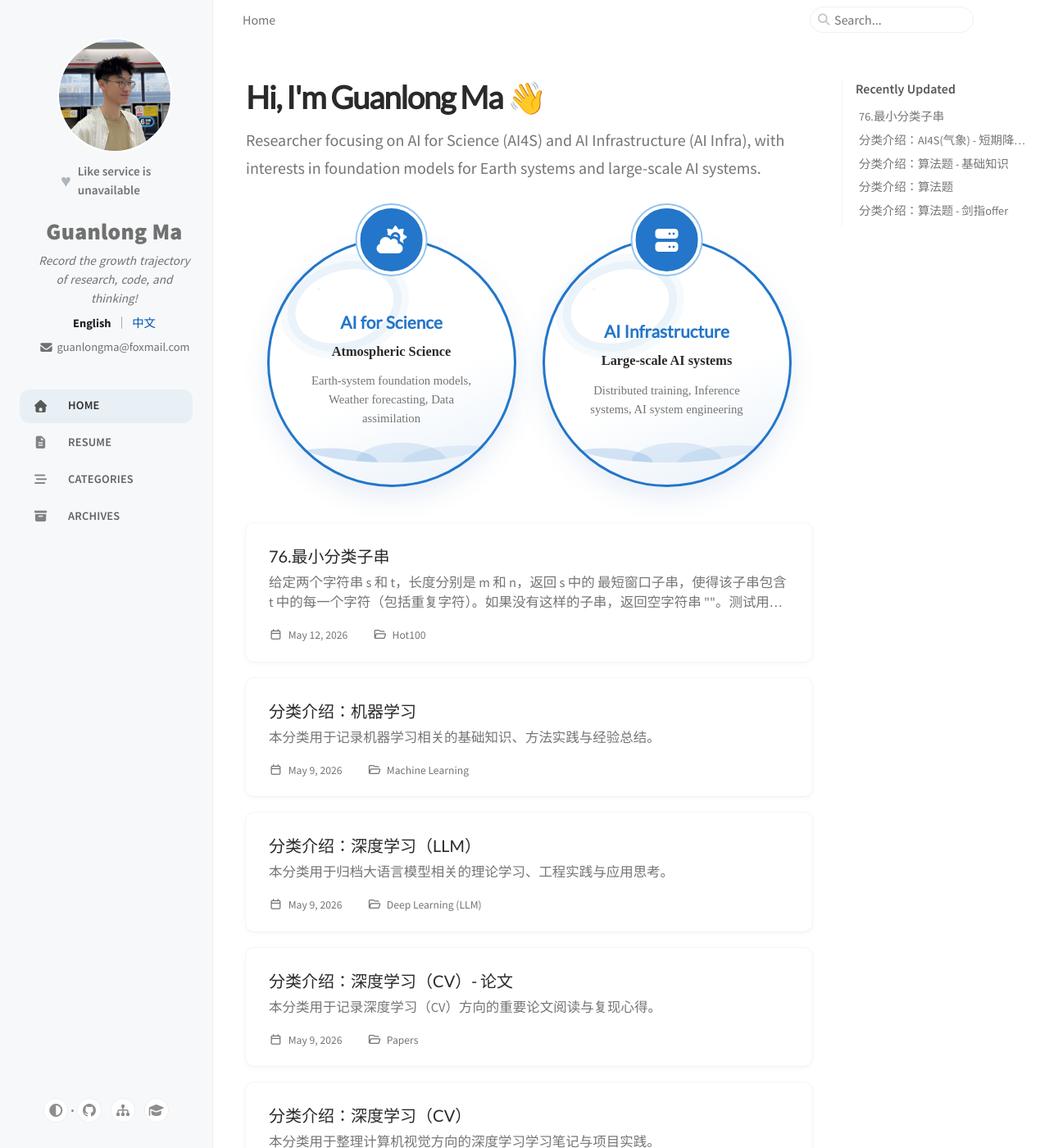
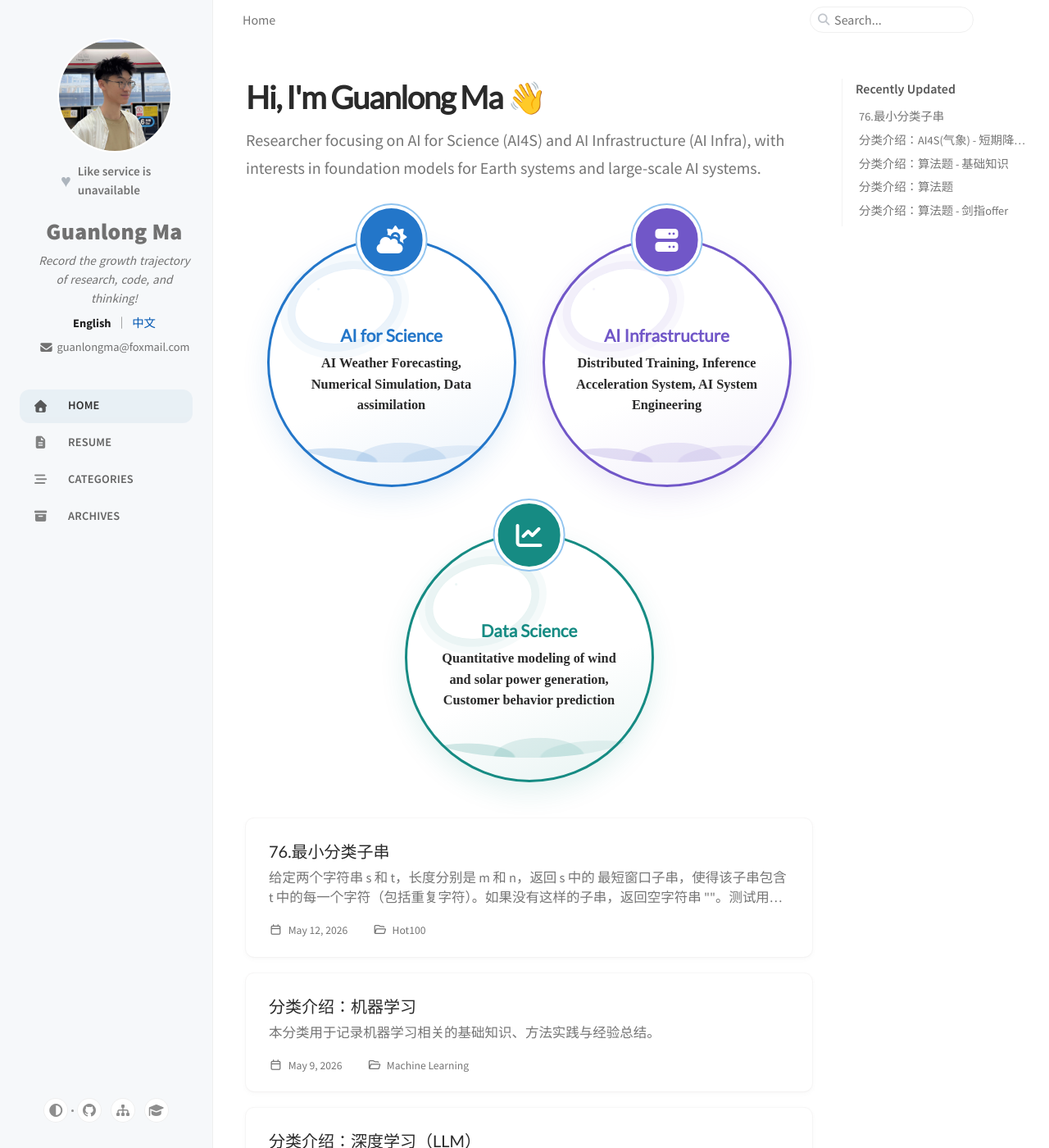
Before and after one commit to mgl666/mgl666.github.io, a Jekyll site: the page built from index.html, in a window 1280 px wide and 1400 px high. Shown: the whole window at 82% size. Built offline with Jekyll 4.4.1, drawn with Linux system fonts in a browser that asks for light colours; cached includes are drawn as plain includes; nearby versions of some CDN libraries; comment, search, counter and statistics services are not loaded.

Commit message:
feat: expand research direction cards

```diff
--- a/_data/home_profile.yml
+++ b/_data/home_profile.yml
@@ -4,7 +4,8 @@
 # highlights:
 #   - icon: fas fa-flask
 #     title: Research
-#     description: A short summary.
+#     topics:
+#       - A research topic
 # links:
 #   - label: GitHub
 #     url: https://github.com/mgl666
@@ -19,19 +20,22 @@ en:
   highlights:
     - icon: fas fa-cloud-sun
       title: AI for Science
-      description: Atmospheric Science
       topics:
-        - Earth-system foundation models
-        - Weather forecasting
+        - AI Weather Forecasting
+        - Numerical Simulation
         - Data assimilation
     - icon: fas fa-server
       title: AI Infrastructure
-      description: Large-scale AI systems
       topics:
-        - Distributed training
-        - Inference systems
-        - AI system engineering
-  links: []
+        - Distributed Training
+        - Inference Acceleration System
+        - AI System Engineering
+    - icon: fas fa-chart-line
+      title: Data Science
+      topics:
+        - Quantitative modeling of wind and solar power generation
+        - Customer behavior prediction
+
 
 zh-CN:
   title: "你好，我是马冠龙 👋"
@@ -41,16 +45,18 @@ zh-CN:
   highlights:
     - icon: fas fa-cloud-sun
       title: AI for Science
-      description: 大气科学
       topics:
-        - 地球系统基础模型
-        - 气象预报
+        - AI气象预报
+        - 数值模拟
         - 数据同化
     - icon: fas fa-server
       title: AI Infrastructure
-      description: 大规模人工智能系统
       topics:
         - 分布式训练
-        - 推理系统
+        - 推理加速系统
         - AI 系统工程
-  links: []
+    - icon: fas fa-chart-line
+      title: 数据科学
+      topics:
+        - 风能与光伏发电量化
+        - 客户行为预测
--- a/_includes/home-profile.html
+++ b/_includes/home-profile.html
@@ -12,7 +12,6 @@
             <span class="home-profile-highlight-icon"><i class="{{ item.icon }}" aria-hidden="true"></i></span>
           {% endif %}
           {% if item.title %}<h2>{{ item.title }}</h2>{% endif %}
-          {% if item.description %}<p class="home-profile-highlight-description">{{ item.description }}</p>{% endif %}
           {% if item.topics and item.topics.size > 0 %}
             <p class="home-profile-highlight-topics">
               {% for topic in item.topics %}{{ topic }}{% unless forloop.last %}, {% endunless %}{% endfor %}
--- a/_sass/components/_home-profile.scss
+++ b/_sass/components/_home-profile.scss
@@ -27,6 +27,9 @@
   }
 
   .home-profile-highlight {
+    --card-color: #2376c9;
+    --card-color-rgb: 35 118 201;
+
     position: relative;
     isolation: isolate;
     display: flex;
@@ -37,12 +40,12 @@
     aspect-ratio: 1;
     padding: 3.4rem 2.2rem 2.2rem;
     overflow: visible;
-    border: 3px solid #2376c9;
+    border: 3px solid var(--card-color);
     border-radius: 50%;
     background:
-      radial-gradient(circle at 20% 20%, rgb(35 118 201 / 8%) 0 1px, transparent 2px),
-      linear-gradient(160deg, var(--main-bg) 58%, rgb(35 118 201 / 10%));
-    box-shadow: 0 0.8rem 2rem rgb(21 93 163 / 10%);
+      radial-gradient(circle at 20% 20%, rgb(var(--card-color-rgb) / 8%) 0 1px, transparent 2px),
+      linear-gradient(160deg, var(--main-bg) 58%, rgb(var(--card-color-rgb) / 10%));
+    box-shadow: 0 0.8rem 2rem rgb(var(--card-color-rgb) / 12%);
     text-align: center;
 
     &::before {
@@ -52,11 +55,11 @@
       left: 10%;
       width: 42%;
       height: 30%;
-      border: 1px solid rgb(35 118 201 / 10%);
+      border: 1px solid rgb(var(--card-color-rgb) / 10%);
       border-radius: 50%;
       box-shadow:
-        0 0 0 0.55rem rgb(35 118 201 / 5%),
-        0 0 0 1.1rem rgb(35 118 201 / 4%);
+        0 0 0 0.55rem rgb(var(--card-color-rgb) / 5%),
+        0 0 0 1.1rem rgb(var(--card-color-rgb) / 4%);
       content: '';
       transform: rotate(-18deg);
     }
@@ -70,9 +73,9 @@
       height: 20%;
       border-radius: 0 0 50% 50%;
       background:
-        radial-gradient(ellipse at 20% 100%, rgb(35 118 201 / 18%) 0 20%, transparent 21%),
-        radial-gradient(ellipse at 55% 100%, rgb(35 118 201 / 12%) 0 28%, transparent 29%),
-        radial-gradient(ellipse at 85% 100%, rgb(35 118 201 / 9%) 0 24%, transparent 25%);
+        radial-gradient(ellipse at 20% 100%, rgb(var(--card-color-rgb) / 18%) 0 20%, transparent 21%),
+        radial-gradient(ellipse at 55% 100%, rgb(var(--card-color-rgb) / 12%) 0 28%, transparent 29%),
+        radial-gradient(ellipse at 85% 100%, rgb(var(--card-color-rgb) / 9%) 0 24%, transparent 25%);
       content: '';
     }
 
@@ -85,7 +88,7 @@
       aspect-ratio: 1;
       border: 0.3rem solid var(--main-bg);
       border-radius: 50%;
-      background: #2376c9;
+      background: var(--card-color);
       box-shadow: 0 0 0 2px #91c4ef;
       color: #ffffff;
       font-size: 2rem;
@@ -95,26 +98,29 @@
 
     h2 {
       margin: 0 0 0.55rem;
-      color: #2376c9;
+      color: var(--card-color);
       font-size: 1.3rem;
       font-weight: 700;
-    }
-
-    .home-profile-highlight-description {
-      margin: 0 0 0.65rem;
-      color: var(--heading-color);
-      font-family: Lora, serif;
-      font-size: 1.02rem;
-      font-weight: 600;
     }
 
     .home-profile-highlight-topics {
       max-width: 14rem;
       margin: 0;
-      color: var(--text-muted-color);
+      color: var(--heading-color);
       font-family: Lora, serif;
-      font-size: 0.92rem;
+      font-size: 1.02rem;
+      font-weight: 600;
       line-height: 1.55;
+    }
+
+    &:nth-child(2) {
+      --card-color: #7157c8;
+      --card-color-rgb: 113 87 200;
+    }
+
+    &:nth-child(3) {
+      --card-color: #168b83;
+      --card-color-rgb: 22 139 131;
     }
   }
 
```
